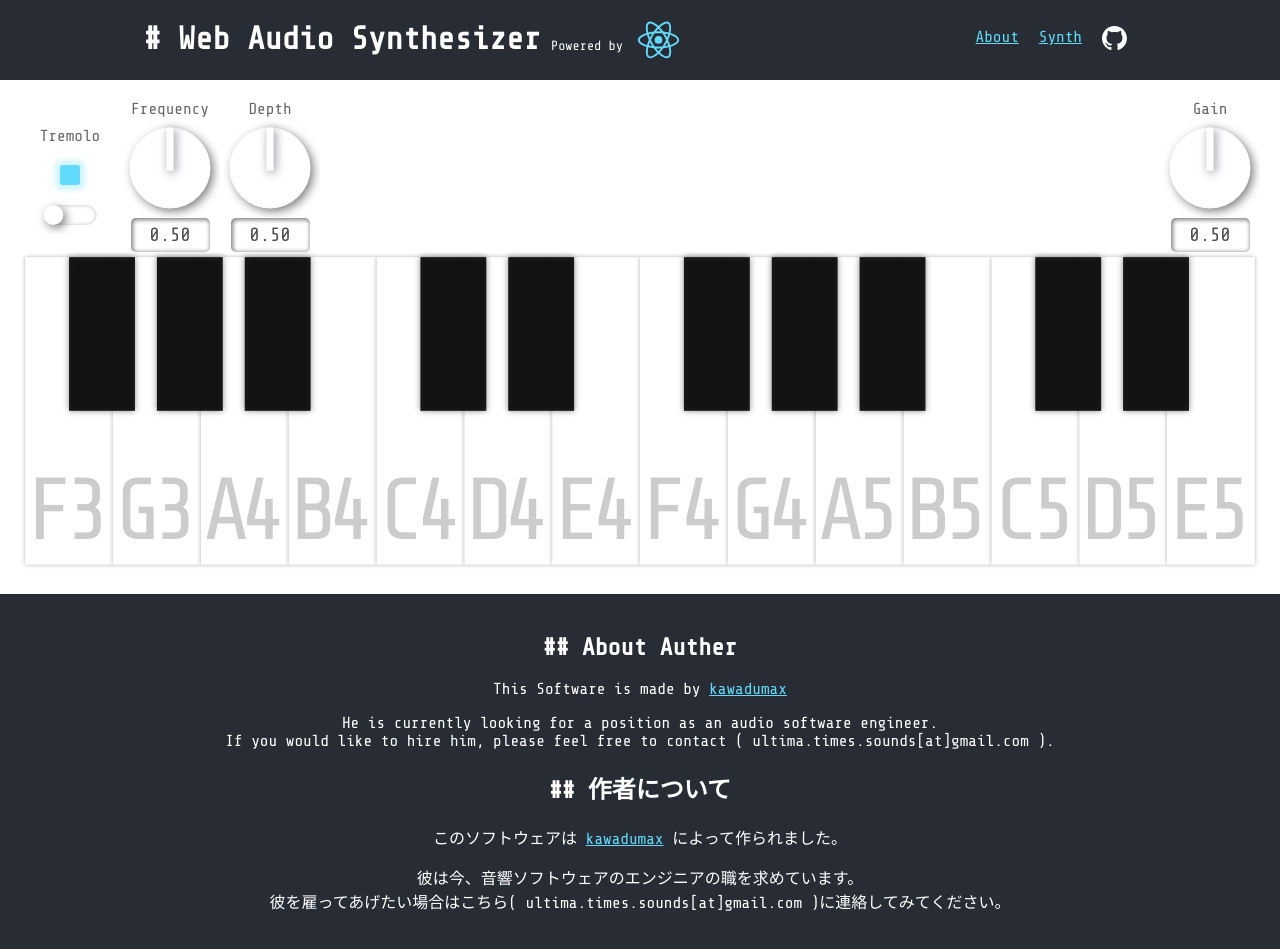
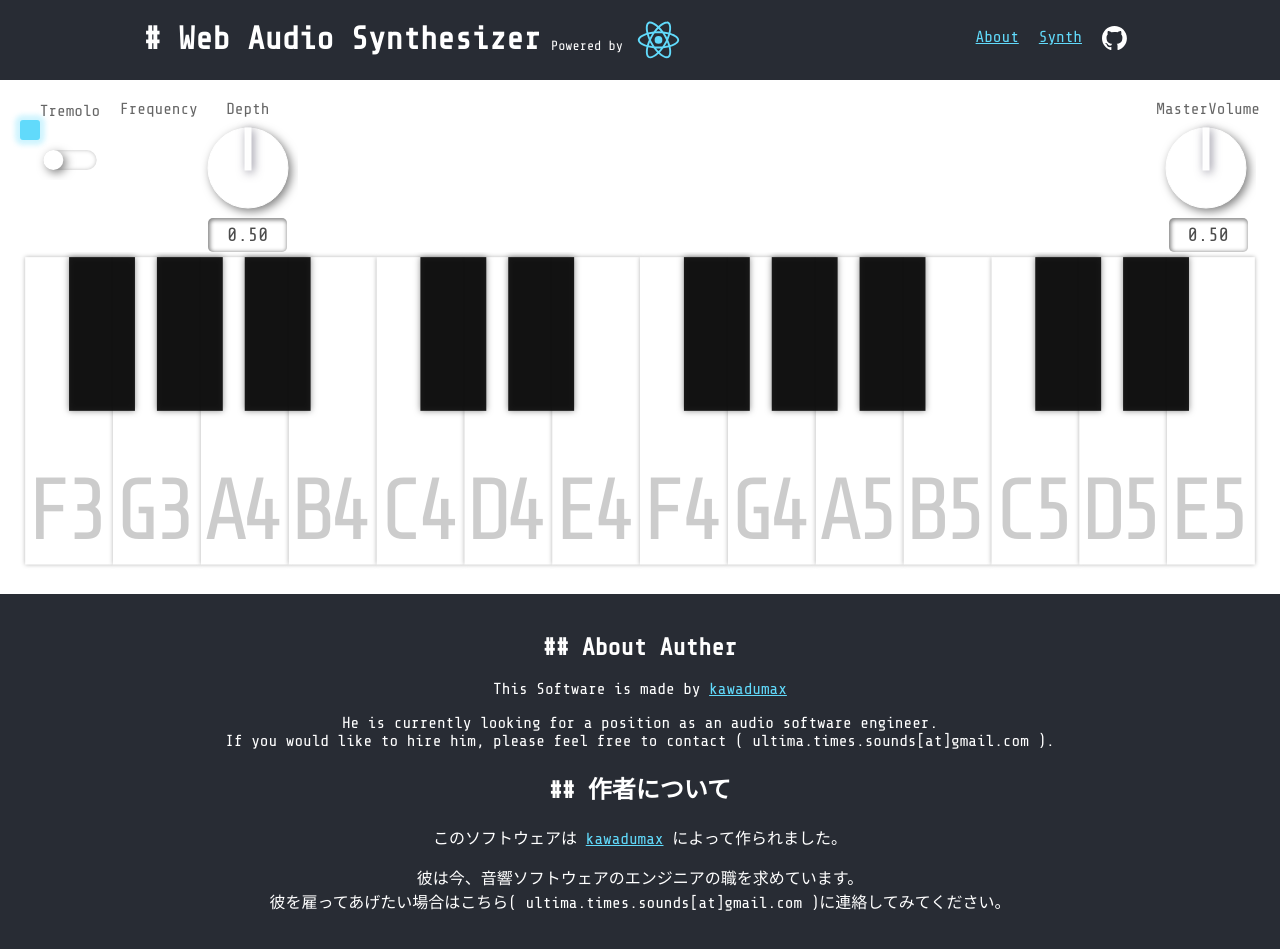
Before and after one commit to kawadumax/WebAudioSynthesizer, a React (Create React App) app: page / in a window 1280 px wide. Built offline with nearby package versions, Linux system fonts and the light colour scheme.

Commit message:
WIP トレモロ関連の名前変更

```diff
--- a/src/components/Synth.tsx
+++ b/src/components/Synth.tsx
@@ -1,8 +1,8 @@
 import "@styles/Synth.scss";
-import GainKnob from "@components/controls/GainKnob";
-import FXFrequencyKnob from "./controls/FXFrequencyKnob";
-import FXDepthKnob from "./controls/FXDepthKnob";
-import FXToggle from "@components/controls/FXToggle";
+import MasterVolumeKnob from "@/components/controls/MasterVolumeKnob";
+import TremoloFrequencyKnob from "./controls/TremoloFrequencyKnob";
+import TremoloDepthKnob from "./controls/TremoloDepthKnob";
+import TremoloToggle from "@components/controls/TremoloToggle";
 import Keyboard from "@components/controls/Keyboard";
 import { useAudioContextProvider } from "@circuits/AudioContextCircuit/AudioContextProvider";
 import { KeyboardContextProvider } from "@circuits/KeyboardCircuit";
@@ -15,12 +15,12 @@ const Synth = () => {
         <>
           <div id="synth-controls">
             <div id="toremolo-unit">
-              <FXToggle></FXToggle>
-              <FXFrequencyKnob></FXFrequencyKnob>
-              <FXDepthKnob></FXDepthKnob>
+              <TremoloToggle></TremoloToggle>
+              <TremoloFrequencyKnob></TremoloFrequencyKnob>
+              <TremoloDepthKnob></TremoloDepthKnob>
             </div>
             <div id="global-unit">
-              <GainKnob></GainKnob>
+              <MasterVolumeKnob></MasterVolumeKnob>
             </div>
           </div>
           <KeyboardContextProvider>
--- a/src/components/circuits/AudioContextCircuit/AudioContextProvider.tsx
+++ b/src/components/circuits/AudioContextCircuit/AudioContextProvider.tsx
@@ -1,7 +1,7 @@
 import { ReactNode, createContext, useContext, useState } from "react";
 import { Tone } from "@circuits/TypeCircuit";
-import useFX from "./FXManagerCircuit";
-import { useAudioContextInitEffect } from "./AudioEffect";
+import useTremoloEffect from "./TremoloEffectCircuit";
+import { useAudioContextInitEffect } from "./AudioBaseCircuit";
 import { useSoundStatesReducer } from "./SoundStateReducer";
 
 interface Props {
@@ -19,14 +19,16 @@ type SoundStateActionDispatchers = {
 
 type AudioContextProperties = {
   audioContext: AudioContext | null;
-  gainNode: GainNode | null;
+  masterVolume: GainNode | null;
+  tremolo: { depth: GainNode, lfo: OscillatorNode } | null;
 };
 
 type AudioContextState = SoundStateActionDispatchers & AudioContextProperties;
 
 const AudioContextState = createContext<AudioContextState>({
   audioContext: null,
-  gainNode: null,
+  masterVolume: null,
+  tremolo: null,
   startOscillator: () => { },
   startOscillatorSome: () => { },
   stopOscillator: () => { },
@@ -37,35 +39,36 @@ const AudioContextState = createContext<AudioContextState>({
 
 const AudioContextProvider = ({ children }: Props) => {
   const [audioContext, setAudioContext] = useState<AudioContext | null>(null);
-  const [gainNode, setGainNode] = useState<GainNode | null>(null);
-  const fxStates = useFX();
+  const [masterVolume, setMasterVolume] = useState<GainNode | null>(null);
 
   const createAudioContext = () => {
     const audioContext = new AudioContext();
-    const gainNode = audioContext.createGain();
-    gainNode.gain.setValueAtTime(0.5, audioContext.currentTime);
-    gainNode.connect(audioContext.destination);
-    setGainNode(gainNode);
+    const masterVolume = audioContext.createGain();
+    masterVolume.gain.setValueAtTime(0.5, audioContext.currentTime);
+    masterVolume.connect(audioContext.destination);
+    setMasterVolume(masterVolume);
     setAudioContext(audioContext);
-    return { audioContext, gainNode };
+    return { audioContext, masterVolume };
   };
 
   const closeAudioContext = () => {
     if (audioContext) {
       audioContext.close();
       setAudioContext(null);
-      setGainNode(null);
+      setMasterVolume(null);
     }
   };
 
   useAudioContextInitEffect(createAudioContext, closeAudioContext);
-  const dispatchers: SoundStateActionDispatchers = useSoundStatesReducer(audioContext, gainNode);
+  const tremolo = useTremoloEffect(audioContext, masterVolume);
+  const dispatchers: SoundStateActionDispatchers = useSoundStatesReducer(audioContext, masterVolume);
 
   return (
     <AudioContextState.Provider
       value={{
         audioContext,
-        gainNode,
+        masterVolume,
+        tremolo,
         ...dispatchers,
       }}
     >
--- a/src/components/circuits/AudioContextCircuit/FXManagerCircuit.tsx
+++ /dev/null
@@ -1,47 +0,0 @@
-/**
- * @fileoverview
- * useFXというカスタムフックを作成する
- * このフックでは frequencyとdepthを設定できる関数を提供する
- **/
-
-import { useState } from 'react';
-
-/**
- * FXSettings - 周波数と深さの設定を表現する型。
- * @interface FXSettings
- * @property {number} frequency - 効果の周波数。
- * @property {number} depth - 効果の深さ。
- */
-interface FXSettings {
-    frequency: number;
-    depth: number;
-}
-
-/**
- * useFX - 効果の周波数と深さを制御するためのカスタムフック。
- * @returns {Object} - 現在の周波数と深さの設定、およびそれらの設定を行う関数を含むオブジェクト。
- */
-const useFX = (): FXSettings & { setFrequency: (f: number) => void; setDepth: (d: number) => void; setFXSettings: (settings: FXSettings) => void; } => {
-    // 周波数と深さをデフォルト値で初期化
-    const [frequency, setFrequency] = useState<number>(440); // デフォルトの周波数
-    const [depth, setDepth] = useState<number>(1); // デフォルトの深さ
-
-    /**
-     * setFXSettings - 周波数と深さを一度に設定する関数。
-     * @param {FXSettings} settings - 新しい設定を含むオブジェクト。
-     */
-    const setFXSettings = ({ frequency, depth }: FXSettings) => {
-        setFrequency(frequency);
-        setDepth(depth);
-    };
-
-    return {
-        frequency,
-        depth,
-        setFrequency,
-        setDepth,
-        setFXSettings,
-    };
-};
-
-export default useFX;
--- a/src/components/circuits/AudioContextCircuit/SoundStateReducer.ts
+++ b/src/components/circuits/AudioContextCircuit/SoundStateReducer.ts
@@ -1,6 +1,6 @@
 import { useReducer } from "react";
 import { SoundState, SoundStateAction, Tone } from "../TypeCircuit";
-import { useSoundStatesEffect } from "./AudioEffect";
+import { useSoundStatesEffect } from "./AudioBaseCircuit";
 
 //stop時にはsoundStateを削除
 //start時には追加。既にあればそのまま。
@@ -42,15 +42,10 @@ export const soundStateReducer = (
 
 export const useSoundStatesReducer = (
   audioContext: AudioContext | null,
-  gainNode: GainNode | null
+  amplitude: GainNode | null
 ) => {
   const [soundStates, dispatch] = useReducer(soundStateReducer, []);
-
-  const findSoundSource = (tone: Tone) => {
-    return soundStates.find((ss) => ss.tone.name === tone.name);
-  };
-
-  useSoundStatesEffect(audioContext, gainNode, soundStates);
+  useSoundStatesEffect(audioContext, amplitude, soundStates);
 
   const startOscillator = (tone: Tone) => {
     console.log("dispatch start: ", tone);
--- /dev/null
+++ b/src/components/circuits/AudioContextCircuit/TremoloEffectCircuit.tsx
@@ -0,0 +1,42 @@
+/**
+ * @fileoverview
+ * useTremoloEffectというカスタムフックを作成する
+ * このフックでは frequencyとdepthを設定できる関数を提供する
+ **/
+
+import { useState } from 'react';
+
+/**
+ * FXSettings - 周波数と深さの設定を表現する型。
+ * @interface FXSettings
+ * @property {number} frequency - 効果の周波数。
+ * @property {number} depth - 効果の深さ。
+ */
+interface FXSettings {
+  frequency: number;
+  depth: number;
+}
+
+/**
+ * useTremoloEffect - 効果の周波数と深さを制御するためのカスタムフック。
+ * @returns {Object} - 現在の周波数と深さの設定、およびそれらの設定を行う関数を含むオブジェクト。
+ */
+const useTremoloEffect = (audioContext: AudioContext | null, amplitude: GainNode | null) => {
+  if (!audioContext || !amplitude) {
+    return null;
+  }
+
+  const lfo = audioContext.createOscillator();
+  const depth = audioContext.createGain();
+
+  // lfo.frequency.value = 1;
+  // depth.gain.value = 0.5;
+  // lfo.connect(depth);
+  // depth.connect(amplitude.gain);
+  // lfo.start();
+
+
+  return { depth, lfo };
+};
+
+export default useTremoloEffect;
--- a/src/components/controls/FXFrequencyKnob.tsx
+++ /dev/null
@@ -1,34 +0,0 @@
-import React, { useState, useEffect } from "react";
-import Knob from "@parts/Knob";
-import Display from "@parts/Display";
-import { useAudioContextProvider } from "../circuits/AudioContextCircuit/AudioContextProvider";
-import Label from "../parts/Label";
-import styles from "@styles/Knob.module.scss";
-
-const FXFrequencyKnob = () => {
-  //max:20, min:0.1でトレモロの周波数
-  const [frequency, setFrequency] = useState(0.5);
-  const { gainNode, audioContext } = useAudioContextProvider();
-
-  // useEffect(() => {
-  //   if (gainNode) {
-  //     gainNode.gain.value = frequency;
-  //   }
-  // }, [frequency, gainNode]);
-
-  const handleLFOChange = (freq: number) => {
-    if (gainNode) {
-      setFrequency(freq);
-    }
-  };
-
-  return (
-    <div className={styles.knob}>
-      <Label>Frequency</Label>
-      <Knob handleValueChange={handleLFOChange} defaultValue={0.5} />
-      <Display parameter={frequency}></Display>
-    </div>
-  );
-};
-
-export default FXFrequencyKnob;
--- a/src/components/controls/GainKnob.tsx
+++ b/src/components/controls/MasterVolumeKnob.tsx
@@ -1,33 +1,33 @@
-import React, { useState, useEffect } from "react";
+import { useState, useEffect } from "react";
 import Knob from "@parts/Knob";
 import Display from "@parts/Display";
 import { useAudioContextProvider } from "../circuits/AudioContextCircuit/AudioContextProvider";
-import Label from "../parts/Label";
+import Label from "@parts/Label";
 import styles from "@styles/Knob.module.scss";
 
-const GainKnob = () => {
+const MasterVolumeKnob = () => {
   const [gain, setGain] = useState(0.5);
-  const { gainNode } = useAudioContextProvider();
+  const { masterVolume } = useAudioContextProvider();
 
   useEffect(() => {
-    if (gainNode) {
-      gainNode.gain.value = gain;
+    if (masterVolume) {
+      masterVolume.gain.value = gain;
     }
-  }, [gain, gainNode]);
+  }, [gain, masterVolume]);
 
   const handleGainChange = (newGain: number) => {
-    if (gainNode) {
+    if (masterVolume) {
       setGain(newGain);
     }
   };
 
   return (
     <div className={styles.knob}>
-      <Label>Gain</Label>
+      <Label>MasterVolume</Label>
       <Knob handleValueChange={handleGainChange} defaultValue={0.5} />
       <Display parameter={gain}></Display>
     </div>
   );
 };
 
-export default GainKnob;
+export default MasterVolumeKnob;
--- /dev/null
+++ b/src/components/controls/TremoloFrequencyKnob.tsx
@@ -0,0 +1,17 @@
+import Knob from "@parts/Knob";
+import Display from "@parts/Display";
+import { useAudioContextProvider } from "../circuits/AudioContextCircuit/AudioContextProvider";
+import Label from "../parts/Label";
+import styles from "@styles/Knob.module.scss";
+
+const TremoloFrequencyKnob = () => {
+  return (
+    <div className={styles.knob}>
+      <Label>Frequency</Label>
+      {/* <Knob handleValueChange={handleLFOChange} defaultValue={0.5} />
+      <Display parameter={frequency}></Display> */}
+    </div>
+  );
+};
+
+export default TremoloFrequencyKnob;
--- a/src/components/controls/FXToggle.tsx
+++ b/src/components/controls/TremoloToggle.tsx
@@ -2,13 +2,13 @@ import React, { useState, useEffect, Component } from "react";
 import Led from "@parts/Led";
 import Toggle from "@parts/Toggle";
 import Label from "@parts/Label";
-import styles from "@styles/FXToggle.module.scss";
+import styles from "@styles/TremoloToggle.module.scss";
 
 interface Props {
   // onPower: (isToggled: boolean) => void;
 }
 
-const FXToggle = ({}: Props) => {
+const TremoloToggle = ({ }: Props) => {
   // const [power, setPower] = useState(false);
   // const handlePower = () => {
   //   setPower(!power);
@@ -19,7 +19,7 @@ const FXToggle = ({}: Props) => {
   // }, [power]);
 
   return (
-    <div className={styles.FXToggle}>
+    <div className={styles.TremoloToggle}>
       <Label>Tremolo</Label>
 
       <Led className="fx-toggle-led" isActive={true}></Led>
@@ -28,4 +28,4 @@ const FXToggle = ({}: Props) => {
   );
 };
 
-export default FXToggle;
+export default TremoloToggle;
```
Also changed, not shown: src/components/circuits/AudioContextCircuit/AudioBaseCircuit.ts (renamed from src/components/circuits/AudioContextCircuit/AudioEffect.ts, +8 -29 lines), src/components/controls/TremoloDepthKnob.tsx (renamed from src/components/controls/FXDepthKnob.tsx), src/styles/TremoloToggle.module.scss (renamed from src/styles/FXToggle.module.scss).
